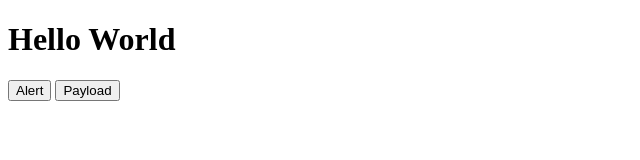
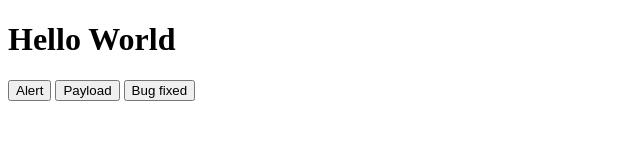
Before and after one commit to mohammadturaabrb/rollbarjs-mt, a plain HTML site: page index.html in a window 1280 px wide. Shown: the whole page, without its empty margins (0-640 px from the left). Drawn offline with Linux system fonts and the light colour scheme.

Commit message:
reverse changes

```diff
--- a/index.html
+++ b/index.html
@@ -41,5 +41,6 @@
     <h1>Hello World</h1>
     <button onclick="alertButton()">Alert</button>
     <button onclick="testPayload()">Payload</button>
+    <button>Bug fixed</button>
   </body>
 </html>
```
